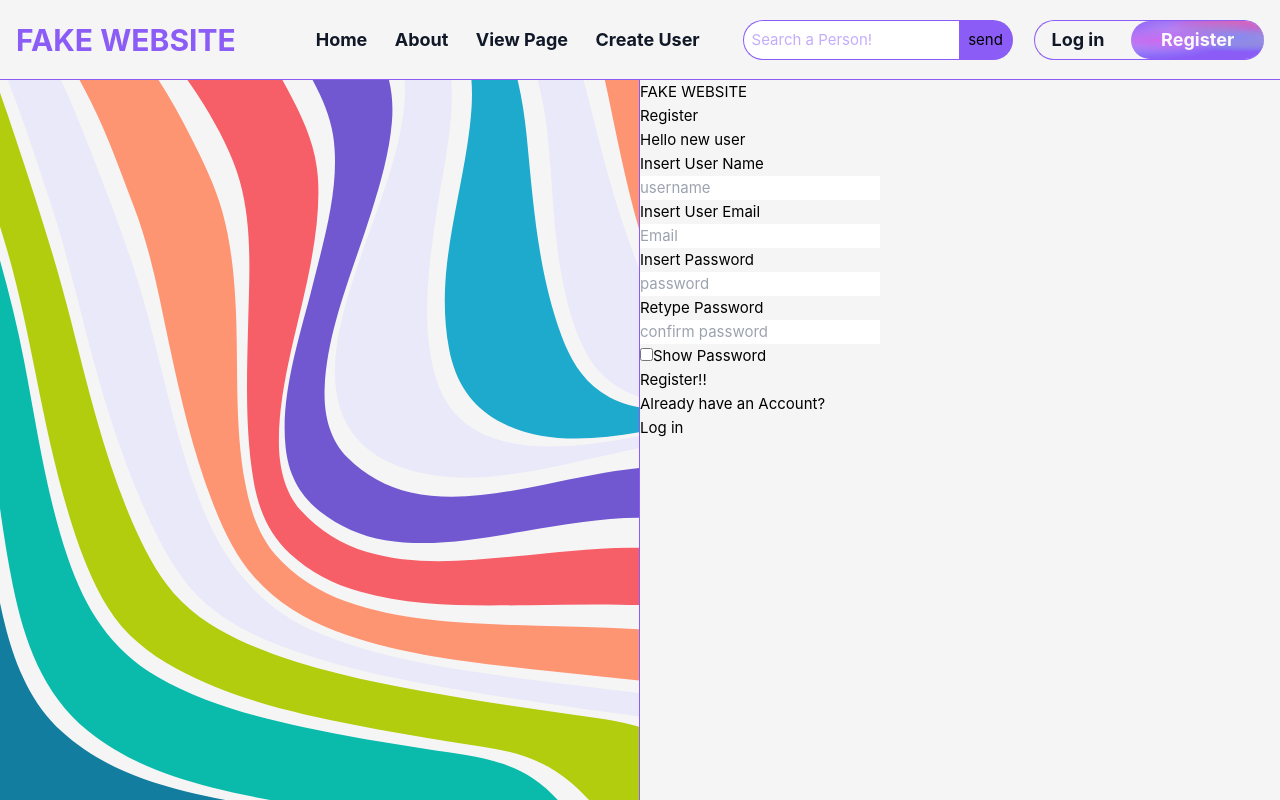
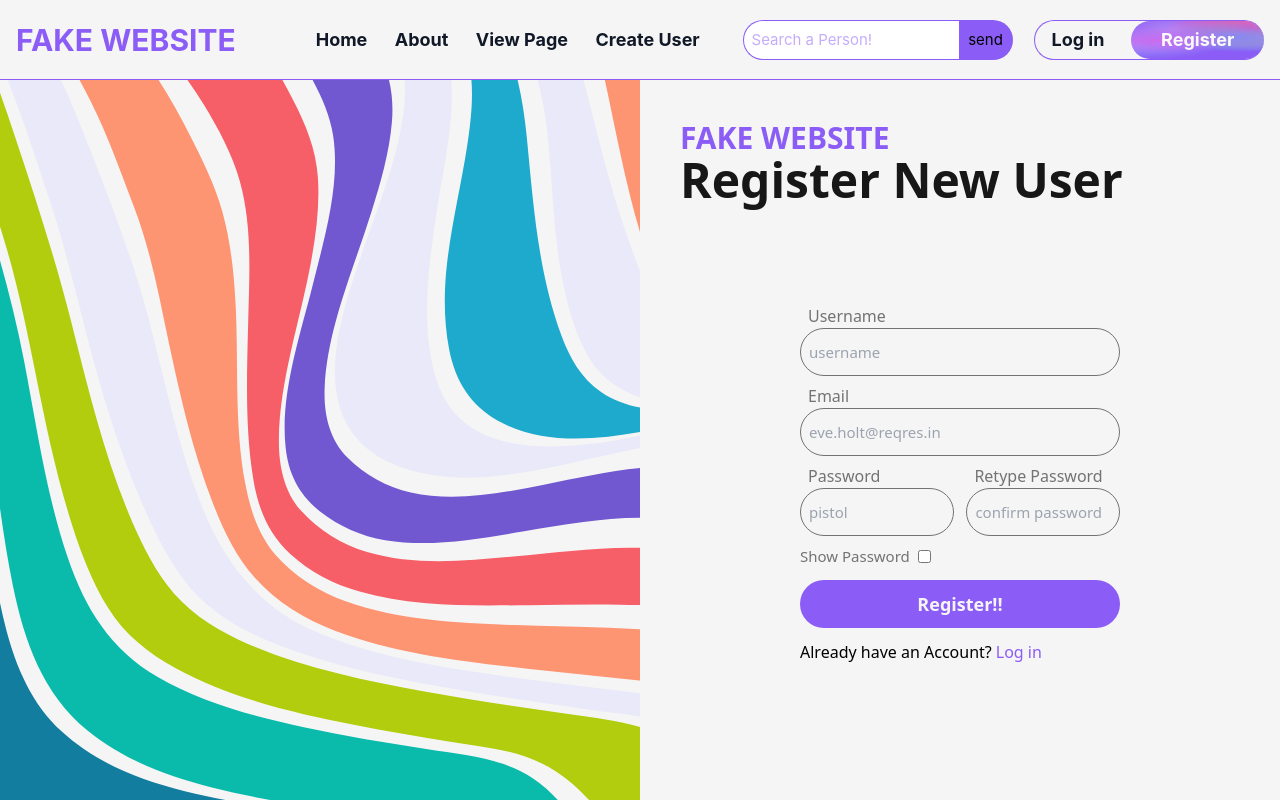
Before and after one commit to LueKely/Fake-Website, a Vue app: page /Register in a window 1280 px wide. Built offline with nearby package versions, Linux system fonts and the light colour scheme.

Commit message:
Added Register

```diff
--- a/src/router/index.ts
+++ b/src/router/index.ts
@@ -43,6 +43,7 @@ const router = createRouter({
 		{
 			path: '/Search',
 			name: 'Search',
+			meta: { requiresAuth: true },
 			component: () => import('../views/SearchQuery.vue'),
 		},
 		{
--- a/src/views/RegisterUser.vue
+++ b/src/views/RegisterUser.vue
@@ -48,67 +48,102 @@
 <template>
 	<div class="w-screen h-[90vh] bg-neutral-100 flex">
 		<!--register -->
-		<div
-			class="w-[50%] h-full flex items-center justify-center border-r-[1px] border-violet-500"
-		>
+		<div class="w-[50%] h-full flex items-center justify-center">
 			<div class="h-full w-full bg-SignUp bg-no-repeat bg-cover"></div>
 		</div>
 
-		<div class="w-[50%] h-full">
+		<div class="w-[50%] h-full p-10">
 			<div class="w-full h-full">
 				<div>
-					<h1>FAKE WEBSITE</h1>
-				</div>
-				<div>
-					<h1>Register</h1>
-					<p>Hello new user</p>
+					<h1 class="font-sans text-3xl text-violet-500 font-bold">
+						FAKE WEBSITE
+					</h1>
 				</div>
 
 				<div>
-					<h1>Insert User Name</h1>
+					<h1 class="font-sans text-5xl text-neutral-900 font-bold">
+						Register New User
+					</h1>
+				</div>
+
+				<div
+					class="w-full h-[80%] flex flex-col items-center justify-center mt-6"
+				>
+					<div class="mb-2">
+						<h1 class="text-neutral-500 font-sans text-base ml-2">Username</h1>
 						<input
+							class="w-[25vw] h-12 rounded-full border-neutral-500 border-[1px] focus:outline-none bg-neutral-100 placeholder:font-sans pl-2"
 							type="text"
 							v-model="newUser.userName"
 							placeholder="username"
 						/>
 					</div>
 
-				<div>
-					<h1>Insert User Email</h1>
-					<input type="text" v-model="newUser.userEmail" placeholder="Email" />
-				</div>
-
-				<div>
-					<div>
-						<h1>Insert Password</h1>
+					<div class="mb-2">
+						<h1 class="text-neutral-500 font-sans text-base ml-2">Email</h1>
 						<input
-							:type="passType"
-							v-model="newUser.userPassword"
-							placeholder="password"
+							class="w-[25vw] h-12 rounded-full border-neutral-500 border-[1px] focus:outline-none bg-neutral-100 placeholder:font-sans pl-2"
+							type="text"
+							v-model="newUser.userEmail"
+							placeholder="eve.holt@reqres.in"
 						/>
 					</div>
 
-					<div>
-						<h1>Retype Password</h1>
+					<div class="flex items-center justify-center mb-2">
+						<div class=" ">
+							<h1 class="text-neutral-500 font-sans text-base ml-2">
+								Password
+							</h1>
 							<input
+								class="w-[12vw] h-12 rounded-full border-neutral-500 border-[1px] focus:outline-none bg-neutral-100 placeholder:font-sans pl-2"
+								:type="passType"
+								v-model="newUser.userPassword"
+								placeholder="pistol"
+							/>
+						</div>
+
+						<div class="ml-[1vw]">
+							<h1 class="text-neutral-500 font-sans text-base ml-2">
+								Retype Password
+							</h1>
+							<input
+								class="w-[12vw] h-12 rounded-full border-neutral-500 border-[1px] focus:outline-none bg-neutral-100 placeholder:font-sans pl-2"
 								type="password"
 								v-model="checkPass"
 								placeholder="confirm password"
 							/>
 						</div>
 					</div>
-
-				<div>
+					<div v-show="isPassword" class="font-sans text-red-400 mx-auto">
+						*Password does not match*
+					</div>
+					<div class="w-[25vw] flex items-center justify-start">
+						<label for="showPass" class="mr-2 font-sans text-neutral-500"
+							>Show Password</label
+						>
 						<input type="checkbox" id="showPass" v-model="showPass" />
-					<label for="showPass">Show Password</label>
-				</div>
-				<button @click="registerNewUser">Register!!</button>
-				<div>
-					<p>Already have an Account?</p>
-					<router-link to="/Login">Log in</router-link>
 					</div>
 
-				<div v-show="isPassword">*Password does not match*</div>
+					<button
+						class="mx-auto h-12 w-[25vw] my-3 text-neutral-100 bg-violet-500 rounded-full font-bold font-sans text-lg hover:bg-neutral-100 hover:border-[1px] hover:border-violet-500 hover:text-violet-500 transition-all ease-in-out"
+						@click="registerNewUser"
+					>
+						Register!!
+					</button>
+
+					<div class="w-[25vw] mx-auto flex">
+						<p class="font-sans font-light text-base">
+							Already have an Account?
+						</p>
+						<router-link
+							class="font-sans font-light text-base text-violet-500 hover:font-bold transition-all ease-in-out ml-1"
+							to="/Login"
+							>Log in</router-link
+						>
+					</div>
+
+					<!-- <div v-show="isPassword">*Password does not match*</div> -->
+				</div>
 			</div>
 		</div>
 	</div>
```
Lines whose indentation alone changed are shown as unchanged.
